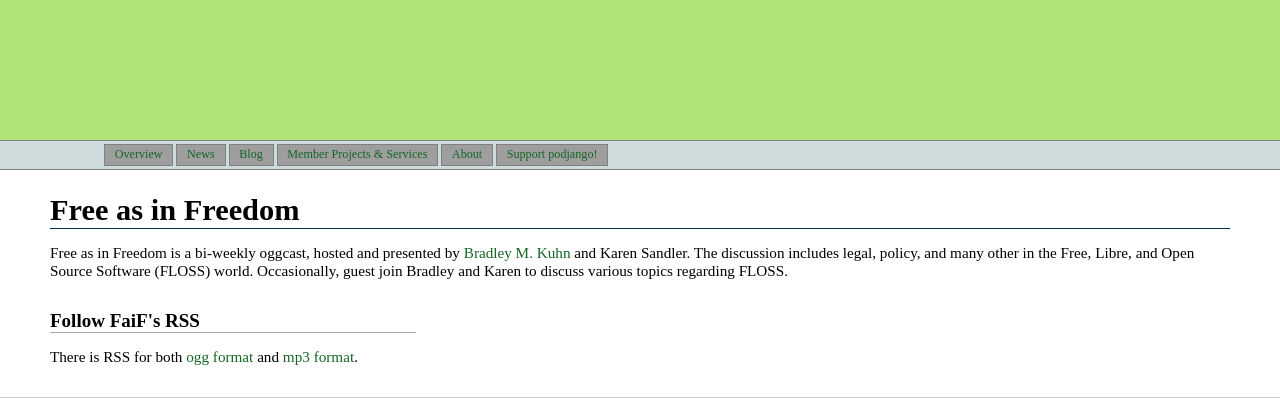
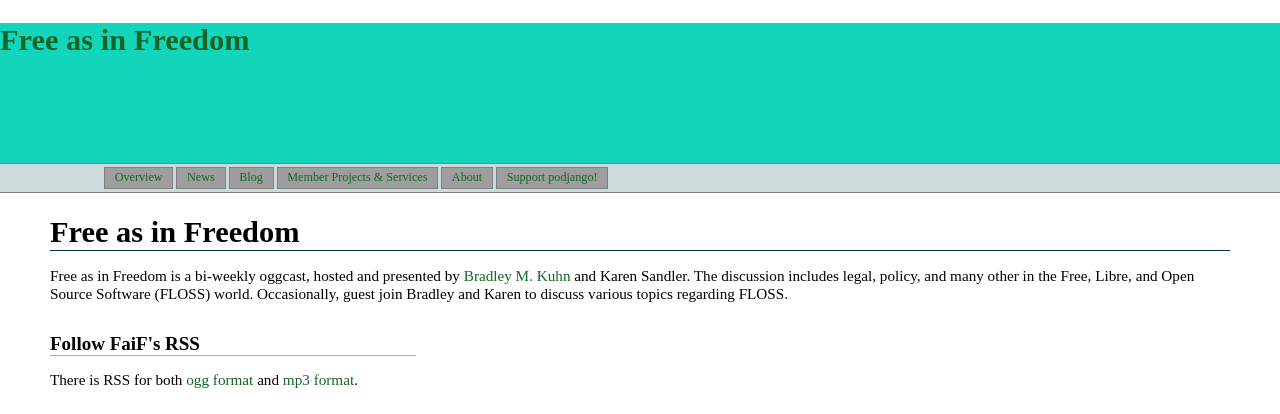
Before and after one commit to bkuhn/podjango, a Django app: template podjango/templates/frontpage.html in a window 1280 px wide. Shown: the top 414 px of the page. Run offline with Django 3.2, Linux system fonts and the light colour scheme; the template is opened without the code that fills it, so the values that code supplies are empty; grey boxes are pictures that could not be loaded.

Commit message:
Some CSS changes.

```diff
--- a/podjango/static/podjango.css
+++ b/podjango/static/podjango.css
@@ -46,23 +46,20 @@ h3 { margin-top: .6em; margin-bottom: .4em; }
 
 #podjangoheader {
   height: 140px;
-/*  background-color: #d1ff96; */
-/*  background-color: #92CC58; */
-/*  background-color: #BDD8A2; */
-/*  background-color: #92cc58; */
-/*  background-color: #b5cd9d; */
-  background-color: #afe578;
+  background-color: #12d5bc;
   border-bottom: 1px solid #808080;
 }
 #podjangoheader h1 {
-  text-indent: -5000px;
-  margin: 0; /* hide in favor of image */
+  font-size: 200%;
+  /* -indent: -5000px; */
+  /* margin: 0; /\* hide in favor of image *\/ */
 }
-#logobutton {
-  display: block;
-  position: absolute; left: 17px; top: 10px; height: 120px; width: 440px;
-  background: url(/img/podjango-header.png)  left center no-repeat;
-}
+/* #logobutton { */
+/*   display: block; */
+/*   position: absolute; left: 17px; top: 10px; height: 120px; width: 440px; */
+/*   background: url(/img/podjango-header.png)  left center no-repeat; */
+/* } */
+
 
 /* Navigation bar */
 #navbar-outer { background: #CDDBDC; }
```
